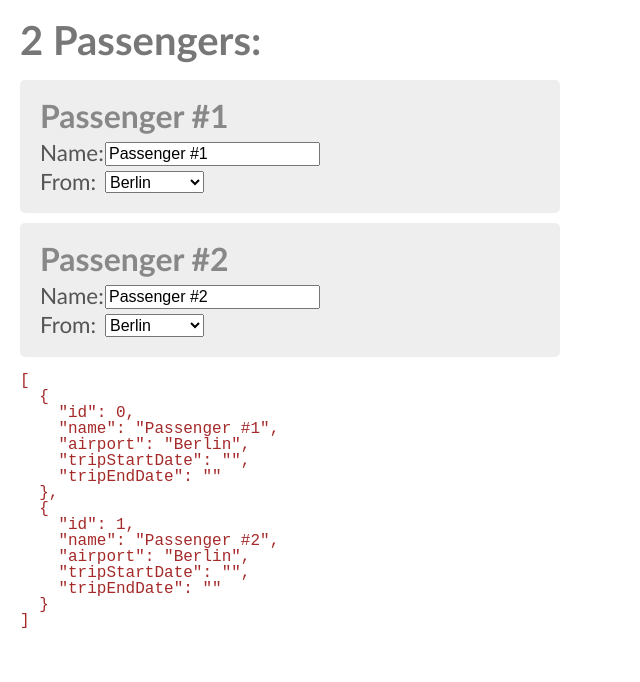
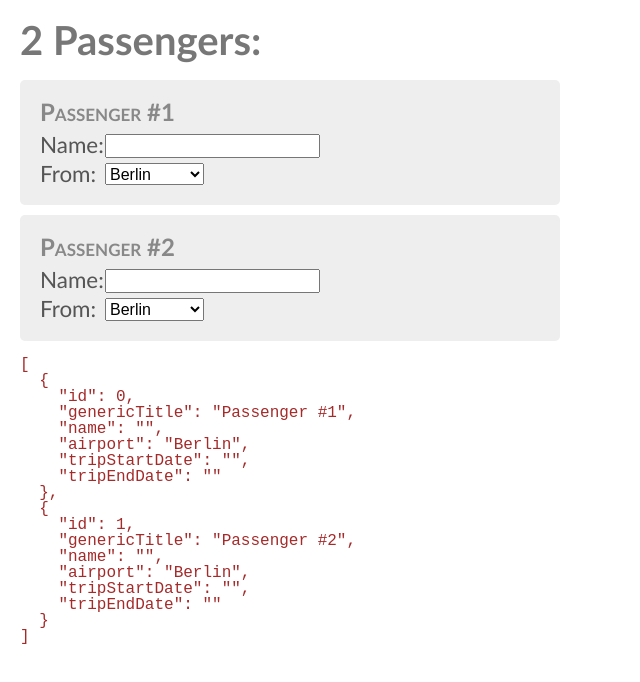
Before and after one commit to edwardtanguay/react-maintain-state-variables-via-props, a React (Create React App) app: page / in a window 1280 px wide. Shown: the top 682 px of the page, without its empty margins (0-640 px from the left). Built offline with nearby package versions, Linux system fonts and the light colour scheme.

Commit message:
add genericTitle

```diff
--- a/src/App.js
+++ b/src/App.js
@@ -4,6 +4,7 @@ import './App.scss';
 
 const _emptyPassenger = {
 	id: 0,
+	genericTitle: '',
 	name: '',
 	airport: 'Berlin',
 	tripStartDate: '',
@@ -13,7 +14,7 @@ const _emptyPassenger = {
 const fillDataIntoPassengers = (passengers) => {
 	passengers.forEach((passenger, index) => {
 		passenger.id = index;
-		passenger.name = `Passenger #${index + 1}`;
+		passenger.genericTitle = `Passenger #${index + 1}`;
 	});
 	return passengers;
 }
--- a/src/App.scss
+++ b/src/App.scss
@@ -35,6 +35,9 @@ body {
 			h2 {
 				padding: 0;
 				margin: 0 0 10px 0;
+				font-variant: small-caps;
+				color: #888;
+				font-size: 1.5rem;
 			}
 			.control_text {
 				display: flex;
--- a/src/components/ShowPassenger.js
+++ b/src/components/ShowPassenger.js
@@ -14,7 +14,7 @@ export const ShowPassenger = ({ passenger, handlePassengerChange }) => {
 
 	return (
 		<div className="control_showPassenger">
-			<h2>{passenger.name}</h2>
+			<h2>{passenger.genericTitle}</h2>
 			<FormControlText label="Name" text={passenger.name} handleChangeText={handleChangeName} />
 			<FormControlAirport label="From" airport={passenger.airport} handleChangeAirport={handleChangeAirport}/>
 
```
Also changed, not shown: dev/notes.txt.
